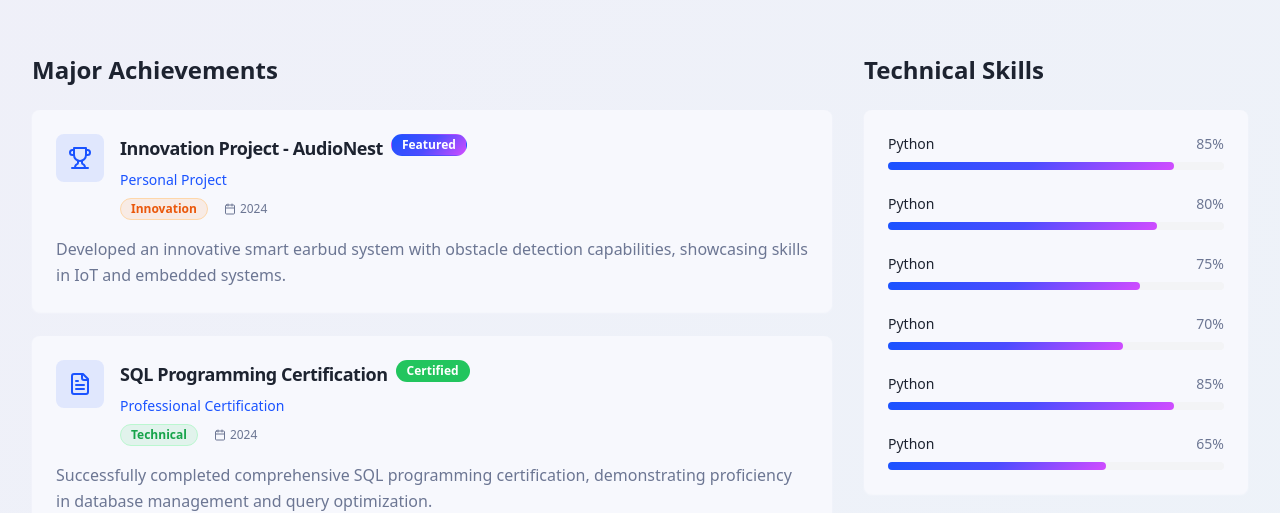
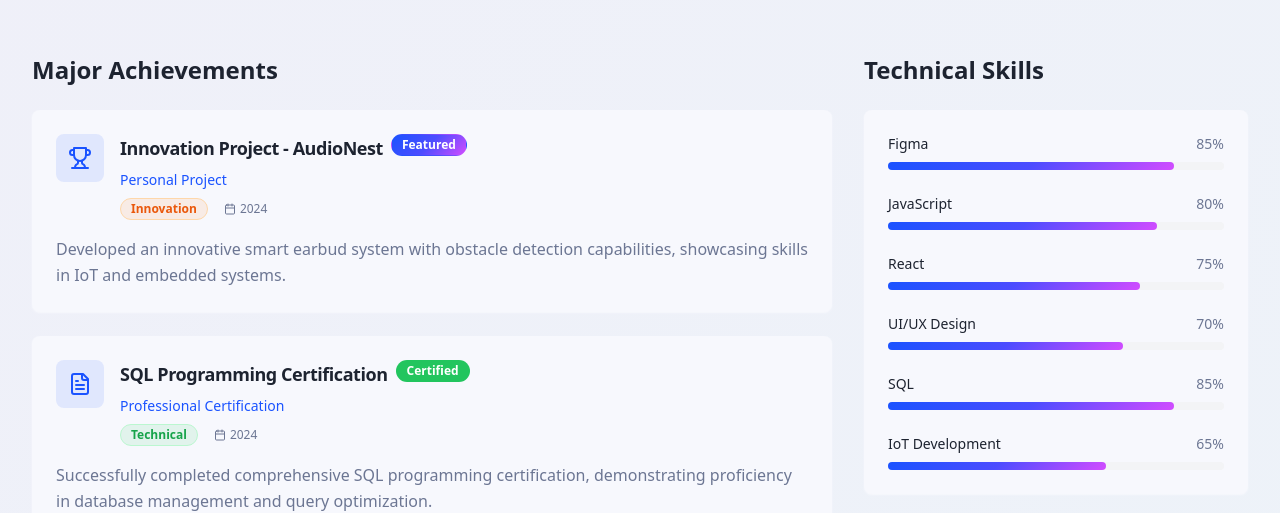
Before and after one commit to gobzzz-g/Gobinath--Portfolio, a React (Vite) app: page / in a window 1280 px wide. Shown: the part 3420-3933 px from the top of the page. Built offline with nearby package versions, Linux system fonts and the light colour scheme.

Commit message:
Reverted to commit b7cdd4f2d03f75c65aea31b5c8df39521695ac93

```diff
--- a/src/components/Achievements.tsx
+++ b/src/components/Achievements.tsx
@@ -167,7 +167,7 @@ const Achievements = () => {
                     <div key={index} className="space-y-2">
                       <div className="flex justify-between items-center">
                         <span className="text-sm font-medium text-foreground">
-                          Python
+                          {skill.name}
                         </span>
                         <span className="text-sm text-muted-foreground">
                           {skill.level}%
```
